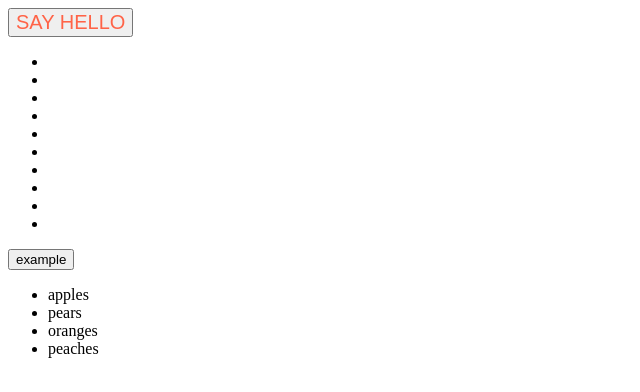
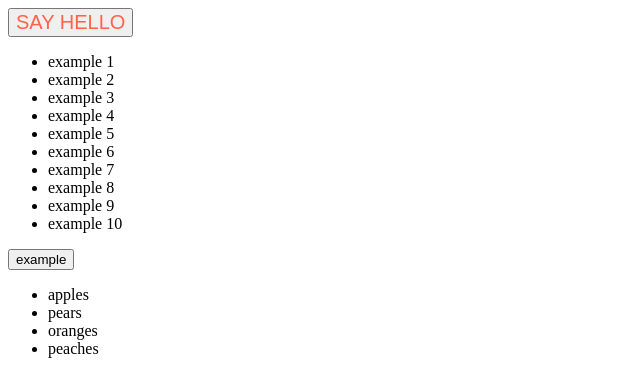
Before and after one commit to ajarrra/28.02.23, a plain HTML site: page index.html in a window 1280 px wide. Shown: the whole page, without its empty margins (0-640 px from the left). Drawn offline with Linux system fonts and the light colour scheme.

Commit message:
began to write a example into li

```diff
--- a/index.html
+++ b/index.html
@@ -1,5 +1,6 @@
 <!DOCTYPE html>
 <html lang="en">
+
 <head>
     <meta charset="UTF-8">
     <meta http-equiv="X-UA-Compatible" content="IE=edge">
@@ -7,23 +8,26 @@
     <title>Document</title>
     <link rel="stylesheet" href="style.css">
 </head>
+
 <body>
-   <button id="say-hello">say hello</button>
+    <button id="say-hello">say hello</button>
 
-   <ul>
-    <li></li>
-    <li></li>
-    <li></li>
-    <li></li>
-    <li></li>
-    <li></li>
-    <li></li>
-    <li></li>
-    <li></li>
-    <li></li>
-   </ul>
+
+    <ul>
+        <li>example 1 </li>
+        <li>example 2</li>
+        <li>example 3</li>
+        <li>example 4</li>
+        <li>example 5</li>
+        <li>example 6</li>
+        <li>example 7</li>
+        <li>example 8</li>
+        <li>example 9</li>
+        <li>example 10</li>
+    </ul>
 
 
     <script src="scripts.js"></script>
 </body>
+
 </html>
--- a/scripts.js
+++ b/scripts.js
@@ -30,6 +30,8 @@ exampleBtn.remove();
 
 
 //САМОСТОЯТЕЛЬНАЯ РАБОТА
+
+
 //создать кнопку добавить ее к эл боди и изменить текст кнопку на example . что бы при нажатии оно исчезало
 let button = document.createElement("button");
 document.body.append(button);
```
